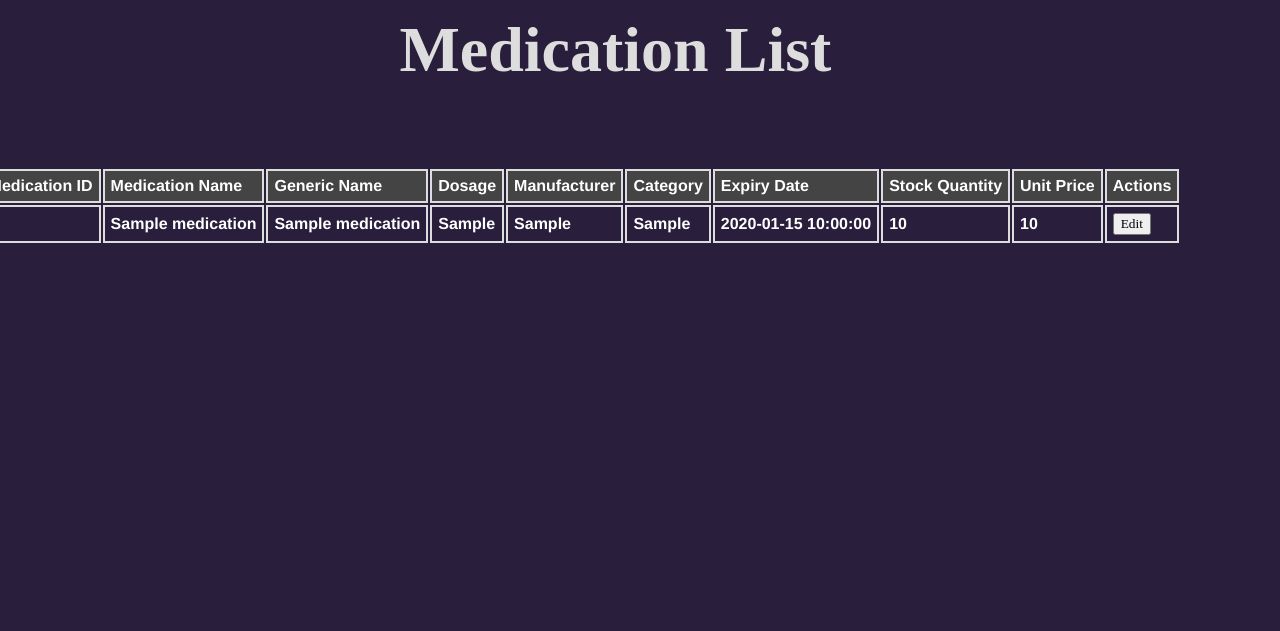
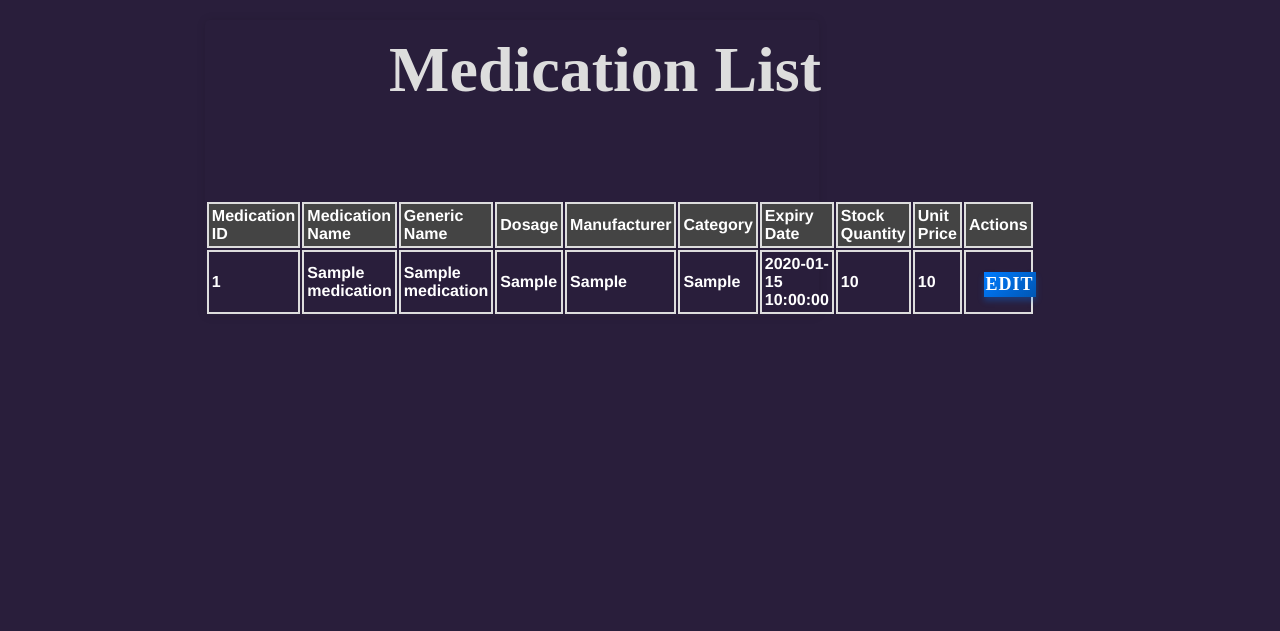
Before and after one commit to Darkbeast747474/Pharmacy_Web_App, a PHP site: page /manage_medications.php in a window 1280 px wide; the page is wider, and only the part inside the window is pictured. Shown: the top 631 px of that part. Run offline with PHP 8.4, Linux system fonts and the light colour scheme; the visitor is signed in with stand-in values (Sample User, id 1); tables that the repository leaves empty or names only in its code hold one stand-in row (values such as "Sample post"); some web fonts are replaced.

Commit message:
styling buttons

```diff
--- a/manage_medications.php
+++ b/manage_medications.php
@@ -59,7 +59,7 @@ while ($row = mysqli_fetch_assoc($result)) {
                                 <td>
                                     <form action="edit_medications.php" method="get">
                                         <input type="hidden" name="id" value="<?php echo $medication['medication_id']; ?>">
-                                        <button class="edit" type="submit">Edit</button>
+                                        <button class="submit" type="submit">Edit</button>
                                     </form>
                                 </td>
                             </tr>
--- a/sales_report.php
+++ b/sales_report.php
@@ -38,7 +38,7 @@ $result = $con->query($sql);
             <label for="end_date">End Date:</label>
             <input type="date" name="end_date" value="<?= $end_date ?>" required>
 
-            <button type="submit">Filter</button>
+            <button type="submit" class="submit">Filter</button>
         </form>
 
         <table>
@@ -69,7 +69,7 @@ $result = $con->query($sql);
         <form action="export_sales_pdf.php" method="GET">
             <input type="hidden" name="start_date" value="<?= $start_date ?>">
             <input type="hidden" name="end_date" value="<?= $end_date ?>">
-            <button type="submit">Download PDF</button>
+            <button type="submit" class="submit">Download PDF</button>
         </form>
     </div>
 
--- a/static/med.css
+++ b/static/med.css
@@ -29,8 +29,7 @@ h2 {
 }
 
 .container {
-    position:relative;
-    top: -5%;
+   width: 80%;
     display: grid;
     grid-template-rows: repeat(2, 1fr);
     align-self: center;
@@ -38,14 +37,11 @@ h2 {
 
 }
 
-.med_list {
-    max-width: max-content;
-}
 
 th,
 td {
     border: 2px solid #ddd;
-    padding: 6px;
+    padding: 3px;
     text-align: left;
     color: white;
     font-weight: bold;
@@ -55,9 +51,41 @@ td {
 th {
     background-color: #444444;
 }
-table
+
+.med_list
 {
+    border-collapse: collapse;
+    width:60%;
+    margin: 0 auto;
+    margin-top: 20px;
+    border-radius: 5px;
+    box-shadow: 0 0 10px rgba(0, 0, 0, 0.1);
+}
+.submit {
+    width: fit-content;
+    background: linear-gradient(135deg, #007bff, #0056b3);
+    color: white;
+    border: none;
+    padding: 2px;
+    font-size: 18px;
+    font-weight: bold;
+    text-transform: uppercase;
+    cursor: pointer;
+    transition: all 0.3s ease-in-out;
+    box-shadow: 0px 4px 6px rgba(0, 123, 255, 0.3);
+    letter-spacing: 1px;
     position: relative;
-   top: -5%;
-    left: -60px;
+    bottom: -2px;
+    margin-left: 25%;
 }
+
+.submit:hover {
+    background: linear-gradient(135deg, #0056b3, #003d7a);
+    box-shadow: 0px 6px 10px rgba(0, 85, 204, 0.5);
+    transform: translateY(-2px);
+}
+
+.submit:active {
+    transform: translateY(1px);
+    box-shadow: 0px 2px 4px rgba(0, 85, 204, 0.3);
+}
```
Also changed, not shown: static/sales_report.css (+21 -5 lines), static/stock_report.css (+6 -7 lines).
